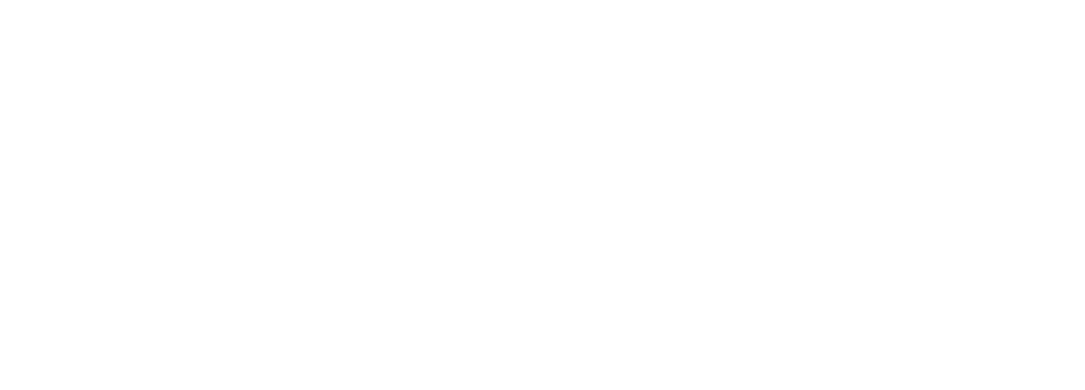
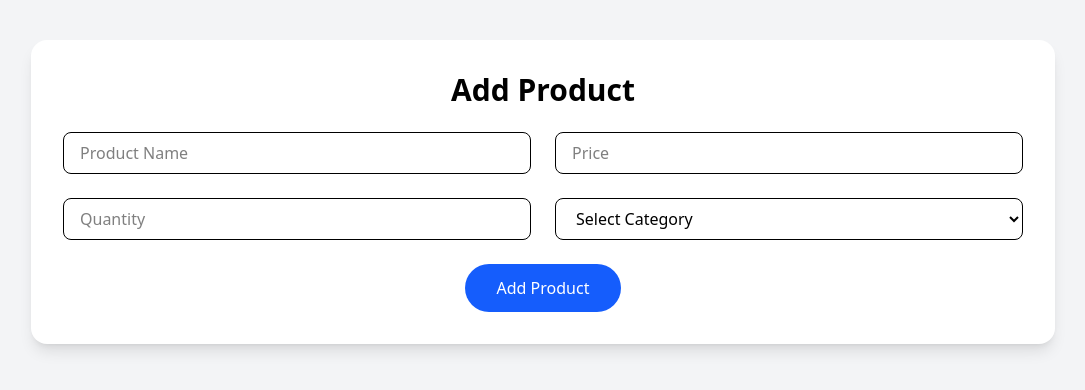
Before and after one commit to Altamash-khn/Inventory-management-dashboard, a React (Vite) app: page /products in a window 1280 px wide. Before the commit this address had no page. Shown: the top 390 px of the page, without its empty margins (97-1182 px from the left). Built offline with nearby package versions, Linux system fonts and the light colour scheme.

Commit message:
feat: add product form with API integration and validation

```diff
--- a/src/App.jsx
+++ b/src/App.jsx
@@ -1,12 +1,17 @@
 import { Routes, Route, Navigate } from "react-router-dom";
 import { Login } from "./components/Login";
 import { Signup } from "./components/signupForm.jsx";
+import ProductForm from "./pages/Products.jsx";
+import HomePage from "./pages/Login.jsx";
 
 function App() {
   return (
     <Routes>
-      {/* default route */}
-      <Route path="/" element={<Navigate to="/login" />} />
+      {/* Default Route */}
+      <Route path="/" element={<Navigate to="/HomePage" />} />x  x
+
+      <Route path="/HomePage" element={<HomePage />} />
+      <Route path="/products" element={<ProductForm/>} />
 
       <Route path="/login" element={<Login />} />
       <Route path="/signup" element={<Signup />} />
--- a/src/components/login.jsx
+++ b/src/components/login.jsx
@@ -122,11 +122,11 @@ const handleChange = (e)=>{
         </form>
       </CardContent>
       <CardFooter className="flex-col gap-2">
-        <Button type="submit" className="w-full" onClick={handleLogin}>
+        <Button type="submit" className="w-full bg-black text-white" onClick={handleLogin}>
           Login
         </Button>
-        <p variant="outline" className="w-full text-gray-600  text-center">
-          Don't have an account? <span className="text-black hover:underline cursor-pointer">Sign Up</span>
+        <p variant="outline" className="w-full bg-gray-500 text-white rounded-2xl p-1 text-center">
+          Don't have an account? <span className="text-black  hover:underline text-white cursor-pointer">Sign Up</span>
         </p>
       </CardFooter>
     </Card>
--- a/src/pages/Login.jsx
+++ b/src/pages/Login.jsx
@@ -1,10 +1,12 @@
 // import React from 'react'
 import { Login } from "../components/Login"
 
-const LoginPage = () => {
+const HomePage = () => {
   return (
-   <Login/>
+ <>
+ <h1>Home page</h1>
+ </>
   )
 }
 
-export default LoginPage
+export default HomePage
--- /dev/null
+++ b/src/pages/Products.jsx
@@ -0,0 +1,131 @@
+import React, { useState } from "react";
+
+function ProductForm() {
+  const [productName, setProductName] = useState("");
+  const [price, setPrice] = useState("");
+  const [quantity, setQuantity] = useState("");
+  const [category, setCategory] = useState("");
+
+
+
+ const addProduct = async () => {
+  if (!productName || !price || !quantity || !category) {
+    alert("Please fill all fields");
+    return;
+  }
+
+  try {
+    const response = await fetch(
+      "https://inventory-management-backened-1.onrender.com/products",
+      {
+        method: "POST",
+        headers: {
+          "Content-Type": "application/json",
+          Authorization: `Bearer ${localStorage.getItem("token")}`,
+        },
+        body: JSON.stringify({
+          name: productName,
+          price: Number(price),
+          quantity: Number(quantity),
+          category: category,
+        }),
+      }
+    );
+
+    if (!response.ok) {
+      alert("Product add nahi hua ❌");
+      return;
+    }
+
+    const data = await response.json();
+    console.log(data);
+
+    setProductName("");
+    setPrice("");
+    setQuantity("");
+    setCategory("");
+
+    alert("Product Added Successfully");
+
+  } catch (error) {
+    console.error("Error:", error);
+    alert("Server error ho gaya");
+  }
+};
+
+
+
+  return (
+    <div className="min-h-screen bg-gray-100 py-10 px-4">
+      <div className="max-w-5xl mx-auto space-y-10">
+
+        <div className="bg-white p-8 rounded-2xl shadow-lg">
+          <h2 className="text-3xl font-bold mb-6 text-center">Add Product</h2>
+
+          <div className="grid grid-cols-1 md:grid-cols-2 gap-6">
+            <input
+              type="text"
+              placeholder="Product Name"
+              value={productName}
+              onChange={(e) => setProductName(e.target.value)}
+              className="w-full border px-4 py-2 rounded-lg"
+            />
+
+            <input
+              type="number"
+              placeholder="Price"
+              value={price}
+              onChange={(e) => setPrice(e.target.value)}
+              className="w-full border px-4 py-2 rounded-lg"
+            />
+
+            <input
+              type="number"
+              placeholder="Quantity"
+              value={quantity}
+              onChange={(e) => setQuantity(e.target.value)}
+              className="w-full border px-4 py-2 rounded-lg"
+            />
+
+            <select
+              value={category}
+              onChange={(e) => setCategory(e.target.value)}
+              className="w-full border px-4 py-2 rounded-lg"
+            >
+              <option value="">Select Category</option>
+              <option value="Electronics">Electronics</option>
+              <option value="Clothes">Clothes</option>
+            </select>
+          </div>
+
+          {/* <div className="mt-4">
+            <input
+              type="file"
+              onChange={(e) => setImage(e.target.files[0])}
+            />
+
+            {image && (
+              <img
+                src={URL.createObjectURL(image)}
+                alt="Preview"
+                className="mt-2 h-32 object-contain border rounded-lg"
+              />
+            )}
+          </div> */}
+
+          <div className="mt-6 text-center">
+            <button
+              onClick={addProduct}
+              className="bg-blue-600 text-white px-8 py-3 rounded-full"
+            >
+              Add Product
+            </button>
+          </div>
+        </div>
+
+      </div>
+    </div>
+  );
+}
+
+export default ProductForm;
```
Also changed, not shown: 1 other file (tests, documents, lock files or other folders).
